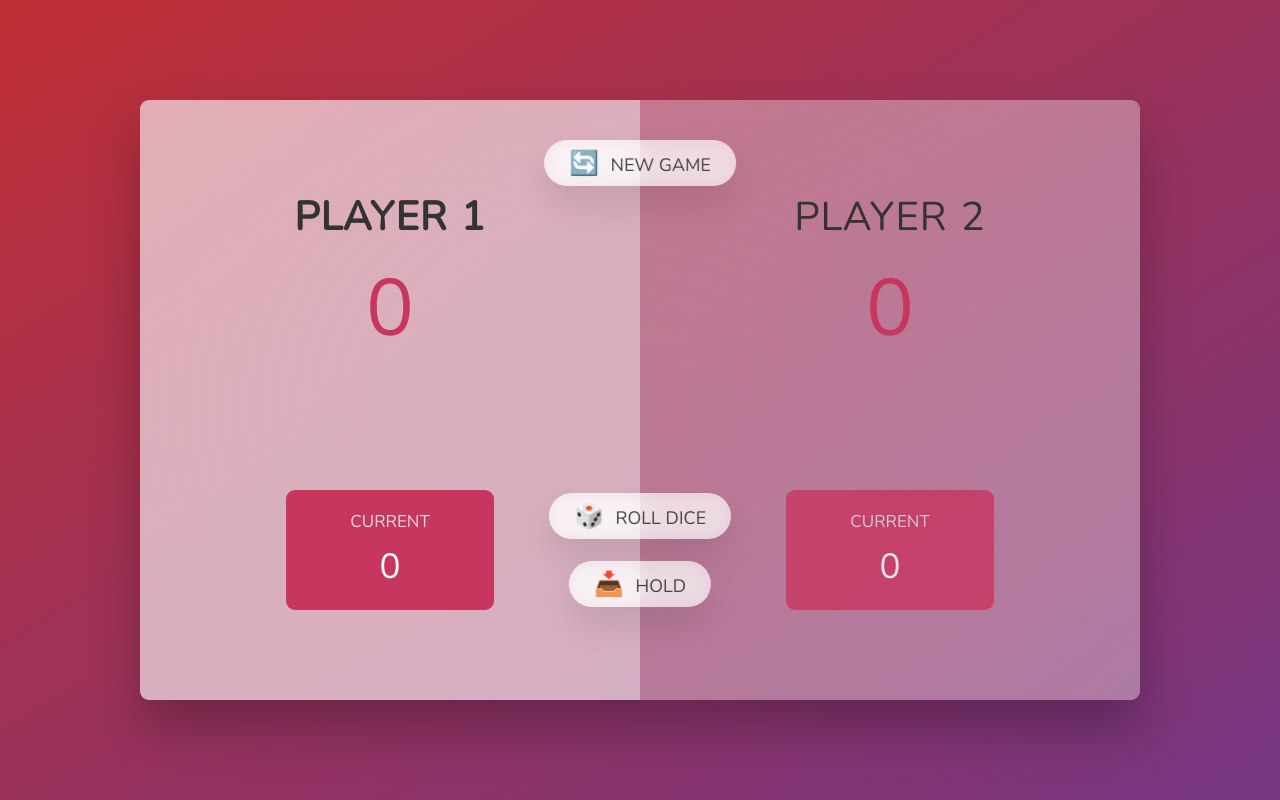
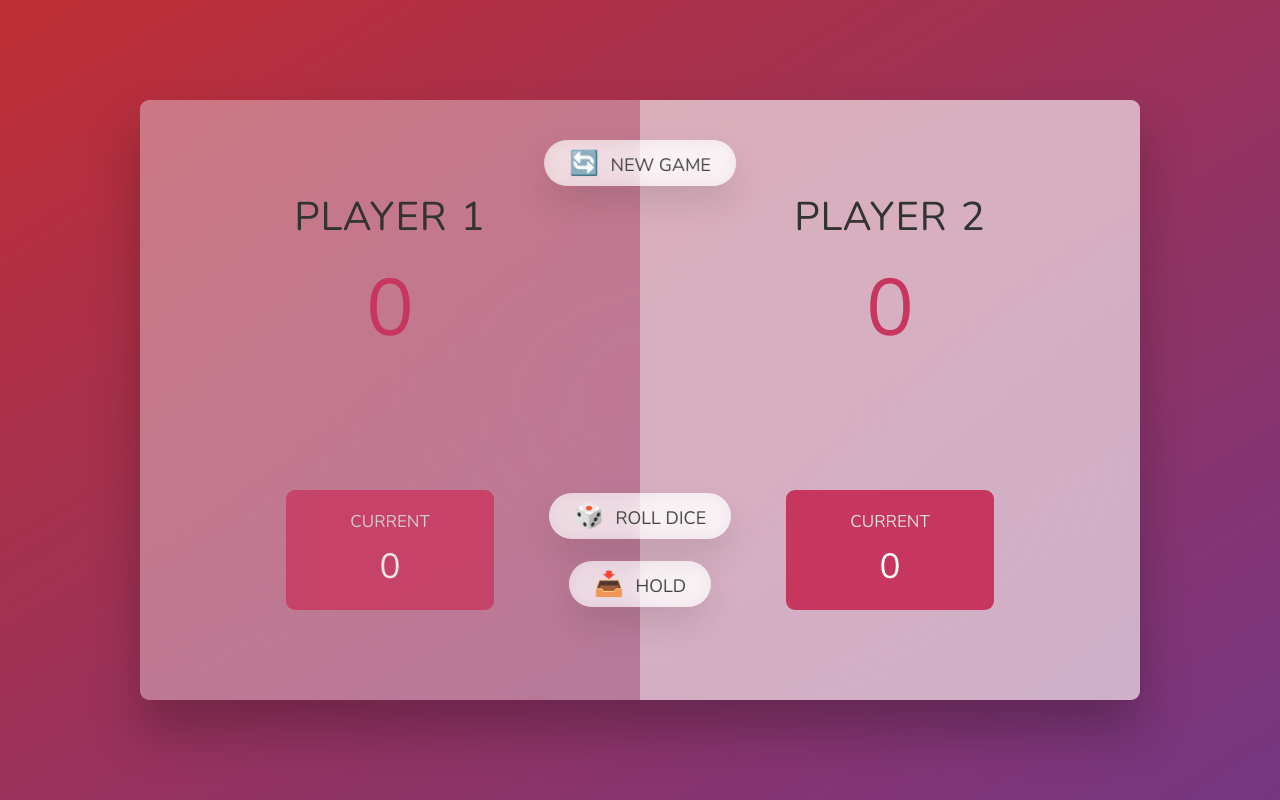
Before and after one commit to phieraditya/roll-dice, a plain HTML site: page index.html in a window 1280 px wide. Both pictures are taken after a click on the button "📥 HOLD". Drawn offline with nearby package versions, Linux system fonts and the light colour scheme.

Commit message:
add hold score functionality
-add hold score functionality
-refactor switch player functionality

```diff
--- a/script.js
+++ b/script.js
@@ -22,6 +22,14 @@ score0El.textContent = 0;
 score1El.textContent = 0;
 diceEl.classList.add('hidden');
 
+const switchPlayer = function () {
+  document.getElementById(`current--${activePlayer}`).textContent = 0;
+  currentScore = 0;
+  activePlayer = activePlayer === 0 ? 1 : 0;
+  player0El.classList.toggle('player--active');
+  player1El.classList.toggle('player--active');
+};
+
 // Rolling dice functionality
 btnRoll.addEventListener('click', function () {
   // 1. Generating a random dice roll
@@ -39,10 +47,17 @@ btnRoll.addEventListener('click', function () {
       currentScore;
   } else {
     // Switch to next player
-    document.getElementById(`current--${activePlayer}`).textContent = 0;
-    currentScore = 0;
-    activePlayer = activePlayer === 0 ? 1 : 0;
-    player0El.classList.toggle('player--active');
-    player1El.classList.toggle('player--active');
+    switchPlayer();
   }
 });
+
+btnHold.addEventListener('click', function () {
+  // 1. Add current score to active player's score
+  scores[activePlayer] += currentScore;
+  document.getElementById(`score--${activePlayer}`).textContent =
+    scores[activePlayer];
+  // 2. Check if player's score is >= 100
+  // Finish the game
+  // Switch to next player
+  switchPlayer();
+});
--- a/style.css
+++ b/style.css
@@ -65,12 +65,6 @@ main {
 
 .player--active {
   background-color: rgba(255, 255, 255, 0.4);
-}
-.player--active .name {
-  font-weight: 700;
-}
-.player--active .score {
-  font-weight: 400;
 }
 
 .player--active .current {
```
